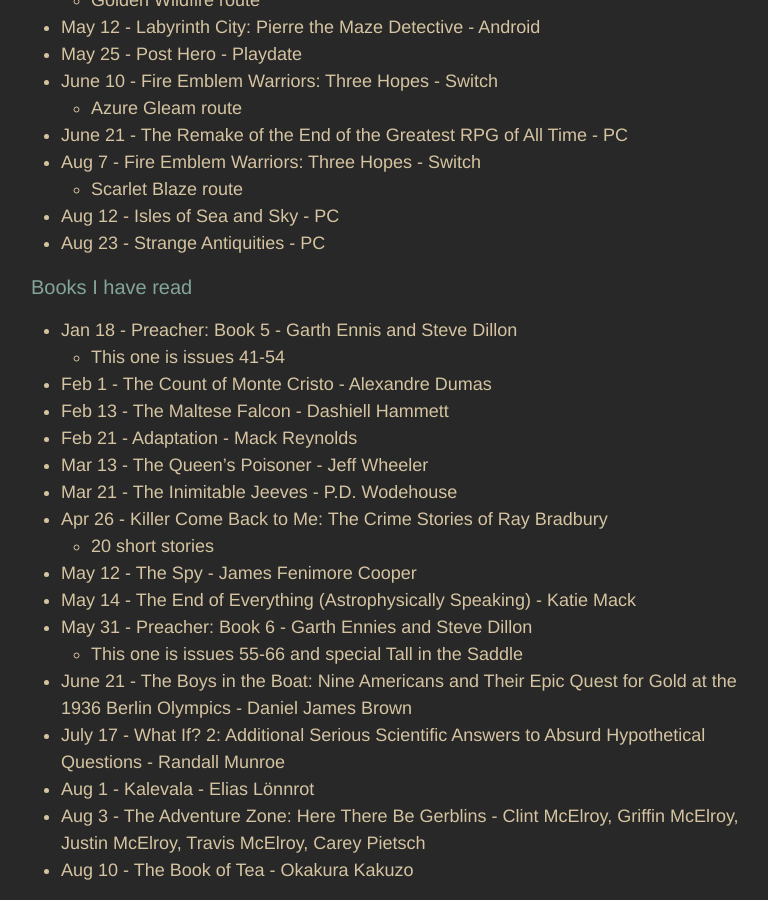
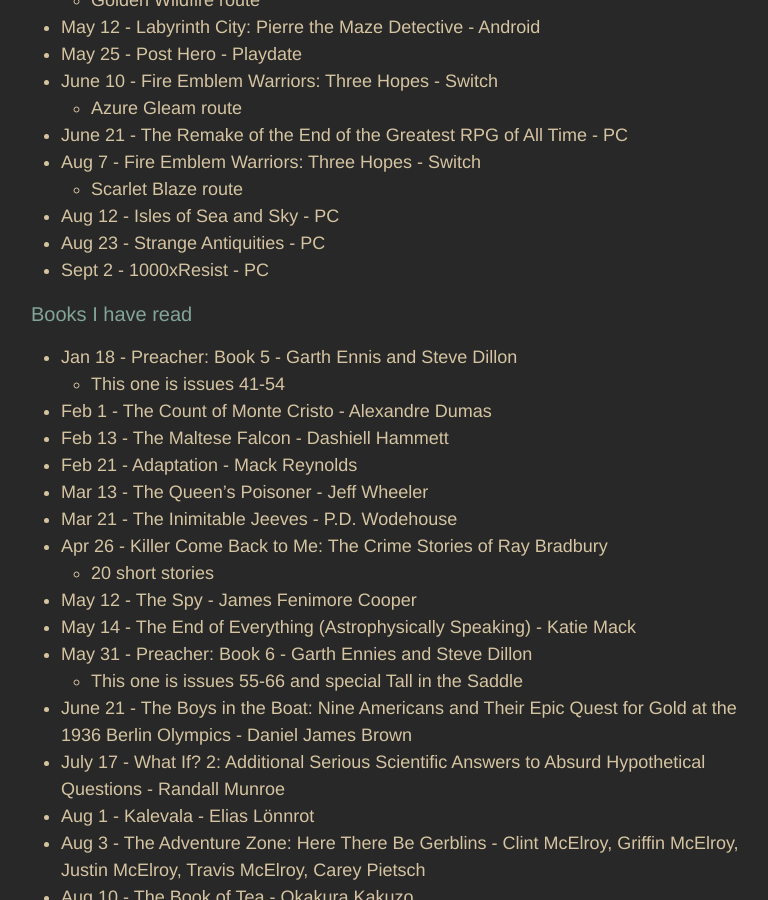
Before and after one commit to adkinsrs/sadkins_site, a Jekyll site: the page built from misc.md, in a window 1280 px wide and 900 px high, scrolled down 869 px. Shown: the whole window, without its empty margins (239-1007 px from the left). Built offline with Jekyll 4.4.1, drawn with Linux system fonts in a browser that asks for light colours.

Commit message:
beat a game

```diff
--- a/misc.md
+++ b/misc.md
@@ -39,6 +39,7 @@
   * Scarlet Blaze route
 * Aug 12 - Isles of Sea and Sky - PC
 * Aug 23 - Strange Antiquities - PC
+* Sept 2 - 1000xResist - PC
 
 ### Books I have read
 
```
